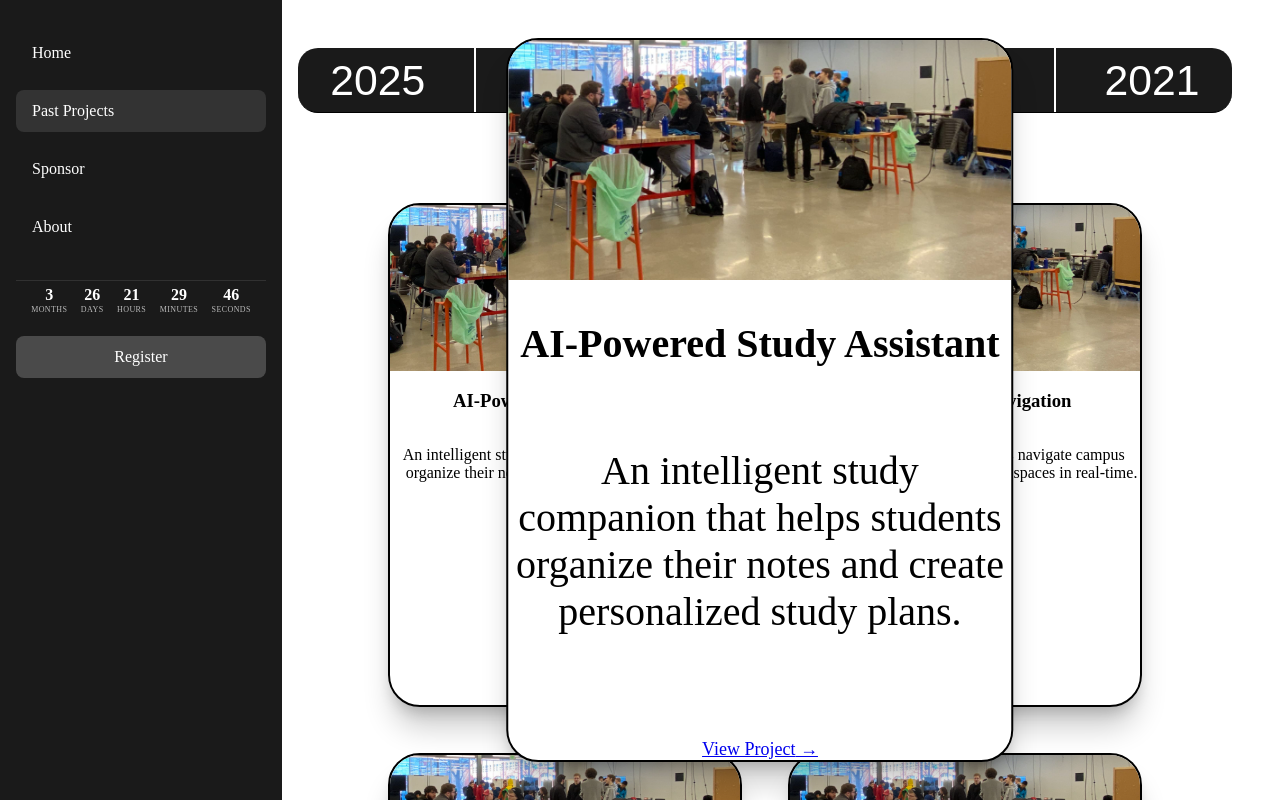
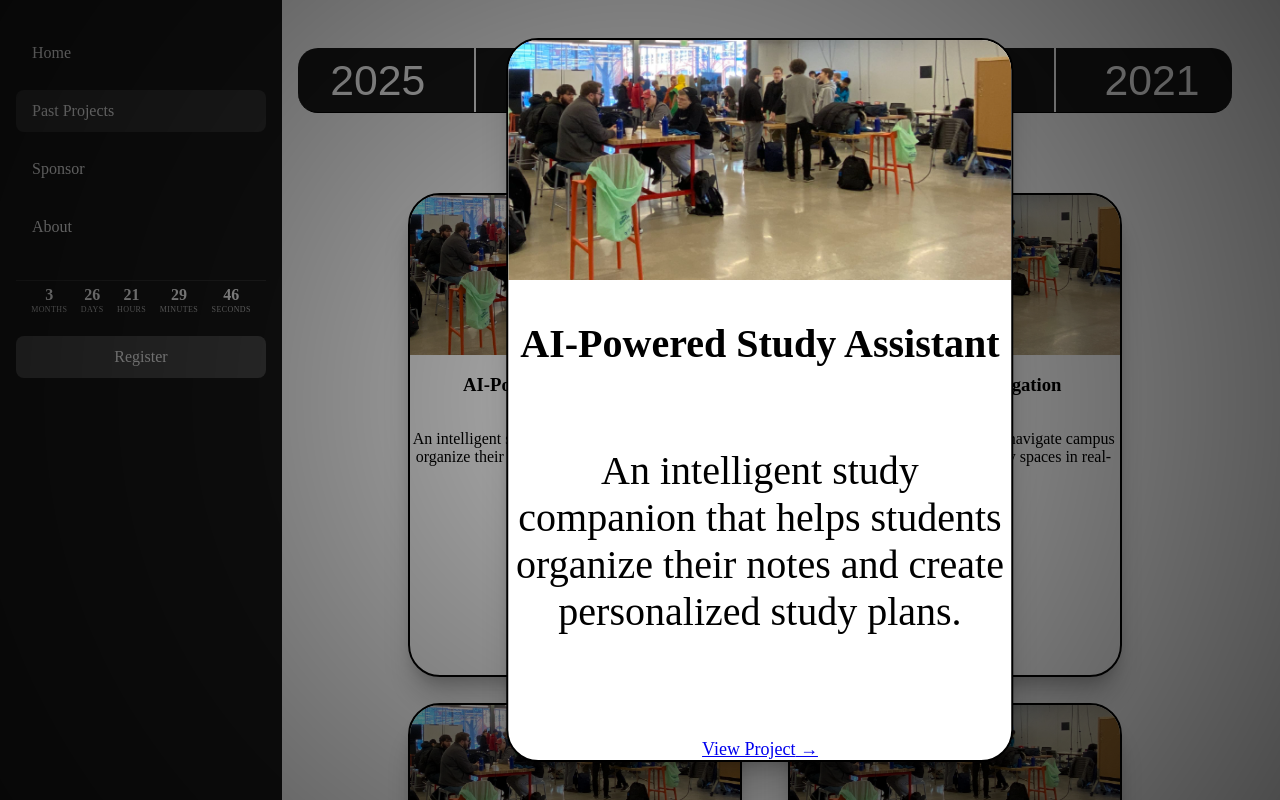
Before and after one commit to evansipple04/cornhacks-fall-2025, a Next.js app in the folder cornhacks-fall-2025/: page /past-projects in a window 1280 px wide. Both pictures are taken after a click on the element 565 px from the left and 454 px from the top of the page. Shown: the top 800 px of the page. Built offline with nearby package versions, Linux system fonts and the light colour scheme.

Commit message:
reduced size of cards and spacing to fit 3x2 onto smaller screens. Added a grey overlay to the background of expanded card.

```diff
--- a/cornhacks-fall-2025/app/components/past-projects/ProjectCard.tsx
+++ b/cornhacks-fall-2025/app/components/past-projects/ProjectCard.tsx
@@ -26,26 +26,26 @@ export default function ProjectCard({
   return (
     <>
       <div
-        className="w-[350px] h-[500px] rounded-[2rem] overflow-hidden bg-white border-2 border-gray-200 hover:scale-[1.02] flex flex-col cursor-pointer transition-all duration-300"
+        className="w-[330px] h-[480px] rounded-[2rem] overflow-hidden bg-white border-2 border-gray-200 hover:scale-[1.02] flex flex-col cursor-pointer transition-all duration-300"
         style={{
           boxShadow: '0 25px 30px -5px rgb(0 0 0 / 0.2), 0 10px 15px -6px rgb(0 0 0 / 0.2)'
         }}
         onClick={onExpand}
       >
         {/* Image Container - Exactly One Third */}
-        <div className="relative h-[166px] w-full bg-gray-100 flex-shrink-0">
+        <div className="relative h-[160px] w-full bg-gray-100 flex-shrink-0">
           <Image
             src="/previous_event.png"
             alt={title}
             fill
-            sizes="350px"
+            sizes="330px"
             className="object-cover"
             priority
           />
         </div>
 
         {/* Content Container - Remaining Two Thirds */}
-        <div className="px-6 py-4 flex flex-col h-[334px] items-center text-center">
+        <div className="px-6 py-4 flex flex-col h-[320px] items-center text-center">
           <h3 className="font-bold text-xl mb-2 text-gray-800 flex-shrink-0">{title}</h3>
           <p className="text-gray-600 text-base mb-4 overflow-y-auto flex-grow">
             {description}
--- a/cornhacks-fall-2025/app/past-projects/page.tsx
+++ b/cornhacks-fall-2025/app/past-projects/page.tsx
@@ -70,7 +70,7 @@ const PastProjects = () => {
               <h2 className="text-4xl font-bold mb-8">{year} Projects</h2>
               <div className="w-full max-w-[1200px] flex flex-wrap justify-center">
                 {sampleProjects.map((project, index) => (
-                  <div key={index} className="w-[400px] h-[550px] flex items-center justify-center">
+                  <div key={index} className="w-[380px] h-[510px] flex items-center justify-center">
                     <ProjectCard
                       imageUrl="/previous_event.png"
                       title={project.title}
@@ -90,7 +90,15 @@ const PastProjects = () => {
       </div>
       {expandedCardId && (
         <div
-          className="fixed inset-0 bg-black/70 z-[9999]"
+          className="fixed inset-0 z-[9999] pointer-events-auto"
+          style={{
+            background: 'radial-gradient(circle at center, rgba(0, 0, 0, 0.3) 0%, rgba(0, 0, 0, 0.7) 100%)',
+            position: 'fixed',
+            top: 0,
+            left: 0,
+            right: 0,
+            bottom: 0
+          }}
           onClick={handleCardClose}
         />
       )}
```
